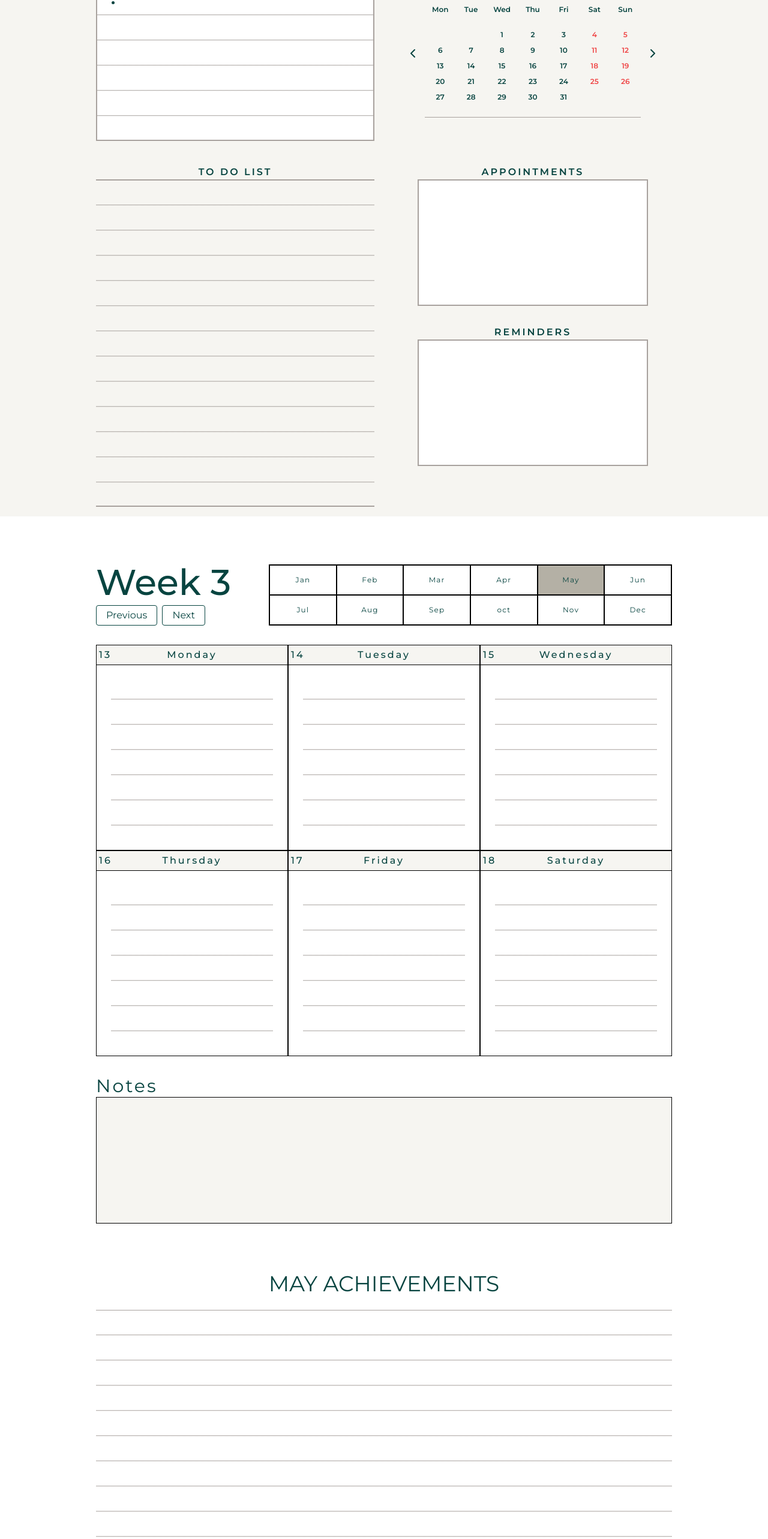
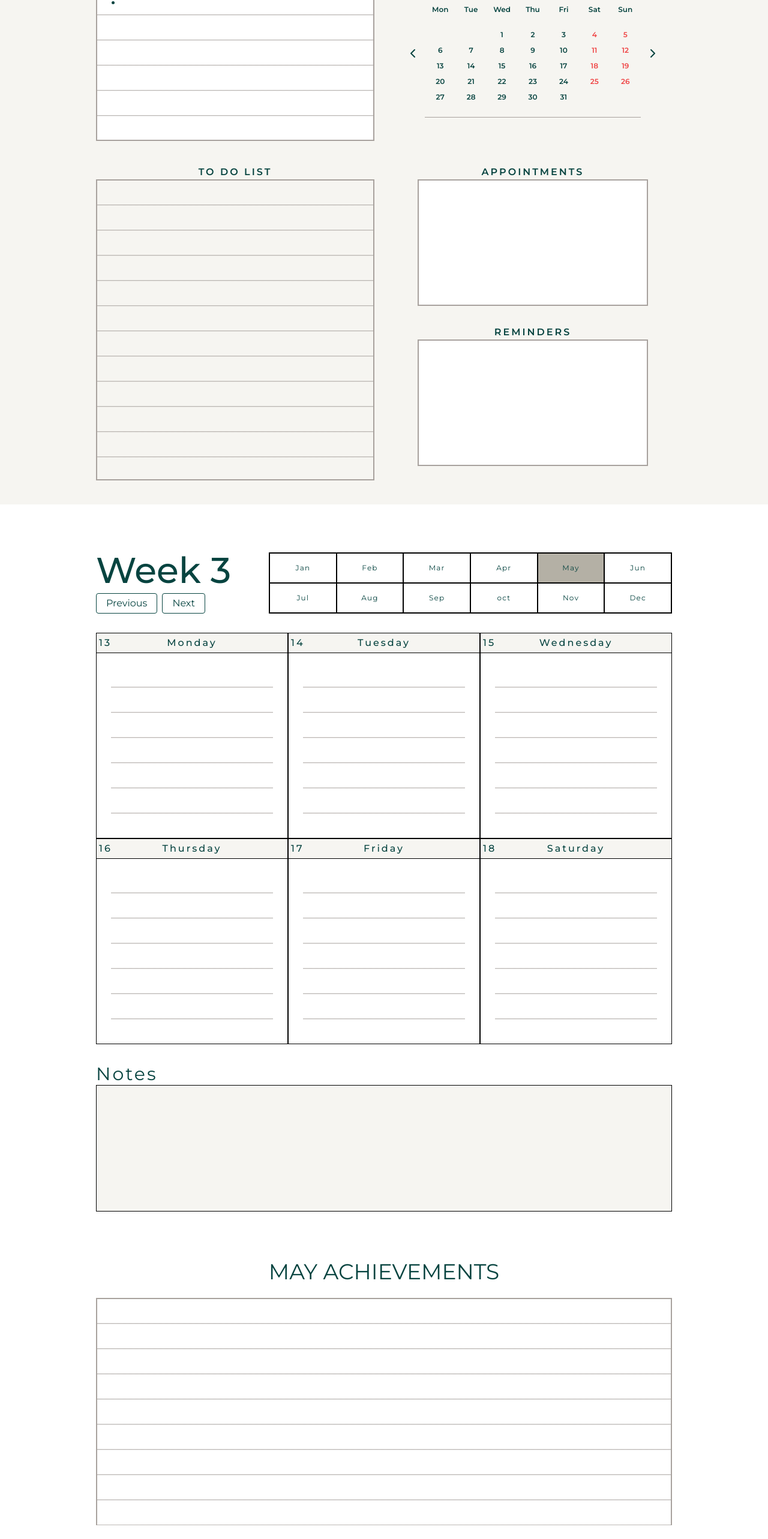
Before and after one commit to nicknjagi/monthly-planner, a React (Create React App) app: page / in a window 1280 px wide. Shown: the part 226-2792 px from the top of the page at 60% size. Built offline with nearby package versions, Linux system fonts and the light colour scheme.

Commit message:
update 8 files

```diff
--- a/src/components/Appointments.tsx
+++ b/src/components/Appointments.tsx
@@ -27,7 +27,7 @@ const Appointments = () => {
   };
 
   return (
-    <form className="w-full mx-auto max-w-md md:max-w-sm">
+    <form className="w-full mx-auto max-w-3xl md:max-w-sm">
       <h2 className="text-center font-semibold tracking-[3px]">Appointments</h2>
       <div className="grid p-4 bg-white h-full min-h-[211px] max-h-[211px] border-2 overflow-y-auto border-stone-400">
         <Editor editorState={editorState} onChange={onChange} />
--- a/src/components/Home.tsx
+++ b/src/components/Home.tsx
@@ -9,10 +9,10 @@ import { useAppSelector } from "../hooks";
 const Home = () => {
   const {currentMonth} = useAppSelector(state => state.date)
   return (
-    <section className="px-4 pt-6 md:px-8 max-w-5xl mx-auto">
+    <section className="px-4 py-6 md:px-8 max-w-5xl mx-auto">
 
       <h1 className="text-center"><span className="inline-block mt-6 mb-2 text-7xl font-lato capitalize">{months[currentMonth]}</span></h1>
-      <h1 className="font-semibold tracking-widest text-center mb-8">MONTHLY PLANNER <span className="inline-block font-semibold ">{new Date().getFullYear()}</span></h1>
+      <h1 className="font-semibold tracking-widest text-center mb-8">MONTHLY PLANNER <span className= "inline-block font-semibold ">{new Date().getFullYear()}</span></h1>
 
       <div className="grid h-fit md:grid md:grid-cols-2 gap-8">
         <CustomCalender />
--- a/src/components/Reminders.tsx
+++ b/src/components/Reminders.tsx
@@ -28,7 +28,7 @@ const Reminders = () => {
   };
 
   return (
-    <form className="w-full mx-auto max-w-md md:max-w-sm">
+    <form className="w-full mx-auto max-w-3xl md:max-w-sm">
       <h2 className="text-center font-semibold tracking-[3px]">reminders</h2>
       <div className="grid p-4 bg-white h-full min-h-[211px] max-h-[211px] overflow-y-auto border-2 border-stone-400">
         <Editor editorState={editorState} onChange={onChange} />
--- a/src/components/TodoList.tsx
+++ b/src/components/TodoList.tsx
@@ -28,9 +28,9 @@ const TodoList = () => {
   };
 
   return (
-    <form className="w-full mx-auto max-w-md md:max-w-lg">
+    <form className="w-full mx-auto max-w-3xl md:max-w-lg">
       <h2 className="text-center font-semibold tracking-[3px]">TO DO LIST</h2>
-      <div className="grid px-4 bg-[repeating-linear-gradient(to_bottom,_#F6F5F1,_#F6F5F1_40px,_rgb(168,162,158)_1px,_#F6F5F1_42px)] h-full min-h-[337px] md:min-h-[522px] overflow-y-hidden leading-[42px] border-y-2 border-stone-400">
+      <div className="grid px-4 bg-[repeating-linear-gradient(to_bottom,_#F6F5F1,_#F6F5F1_40px,_rgb(168,162,158)_1px,_#F6F5F1_42px)] h-full min-h-[337px]  md:min-h-[460px] overflow-y-auto leading-[42px] border-2 border-stone-400">
         <Editor editorState={editorState} onChange={onChange} />
       </div>
     </form>
--- a/src/components/achievements/DidNotWork.tsx
+++ b/src/components/achievements/DidNotWork.tsx
@@ -32,7 +32,7 @@ const DidNotWork = () => {
         <h3 className="text-xl text-center font-medium underline mb-10">
           What Didn't Work
         </h3>
-        <div className="grid mb-6 bg-[repeating-linear-gradient(to_bottom,_white,_white_40px,_rgb(168,162,158)_1px,_white_42px)] h-full min-h-[130px] overflow-y-auto leading-[42px] border-t border-[rgb(168,162,158)]">
+        <div className="grid px-4 mb-6 bg-[repeating-linear-gradient(to_bottom,_white,_white_40px,_rgb(168,162,158)_1px,_white_42px)] h-full min-h-[126px] overflow-y-auto leading-[42px] border-t border-x-2 border-stone-400">
           <Editor editorState={editorState} onChange={onChange} />
         </div>
       </div>
--- a/src/components/achievements/DoLessOf.tsx
+++ b/src/components/achievements/DoLessOf.tsx
@@ -32,7 +32,7 @@ const DoLessOf = () => {
         <h3 className="text-xl text-center font-medium">
           do less of
         </h3>
-        <div className="grid px-2 mb-6 bg-[repeating-linear-gradient(to_bottom,_white,_white_40px,_rgb(168,162,158)_1px,_white_42px)] h-full min-h-[252px] overflow-y-auto leading-[42px] border-l-2 border-t-2 border-black">
+        <div className="grid px-4 mb-6 bg-[repeating-linear-gradient(to_bottom,_white,_white_40px,_rgb(168,162,158)_1px,_white_42px)] h-full min-h-[252px] overflow-y-auto leading-[42px] border-2 border-stone-400">
           <Editor editorState={editorState} onChange={onChange} />
         </div>
       </div>
--- a/src/components/achievements/DoMoreOf.tsx
+++ b/src/components/achievements/DoMoreOf.tsx
@@ -32,7 +32,7 @@ const DoMoreOf = () => {
         <h3 className="text-xl text-center font-medium ">
           do more of
         </h3>
-        <div className="grid px-2 mb-6 bg-[repeating-linear-gradient(to_bottom,_white,_white_40px,_rgb(168,162,158)_1px,_white_42px)] h-full min-h-[252px] overflow-y-auto leading-[42px] border-l-2 border-t-2 border-black">
+        <div className="grid px-4 mb-6 bg-[repeating-linear-gradient(to_bottom,_white,_white_40px,_rgb(168,162,158)_1px,_white_42px)] h-full min-h-[252px] overflow-y-auto leading-[42px] border-2 border-stone-400">
           <Editor editorState={editorState} onChange={onChange} />
         </div>
       </div>
--- a/src/components/achievements/index.tsx
+++ b/src/components/achievements/index.tsx
@@ -36,7 +36,7 @@ const Achievements = () => {
         <h2 className="text-2xl md:text-4xl text-center mb-6">
           {months[currentMonth]} Achievements
         </h2>
-        <div className="grid mb-6 bg-[repeating-linear-gradient(to_bottom,_white,_white_40px,_rgb(168,162,158)_1px,_white_42px)] h-full min-h-[380px] overflow-y-auto leading-[42px] border-t border-[rgb(168,162,158)]">
+        <div className="grid px-4 mb-6 bg-[repeating-linear-gradient(to_bottom,_white,_white_40px,_rgb(168,162,158)_1px,_white_42px)] h-full min-h-[379px] overflow-y-auto leading-[42px] border-t-2 border-x-2 border-stone-400">
           <Editor editorState={editorState} onChange={onChange} />
         </div>
         <Worked />
```
